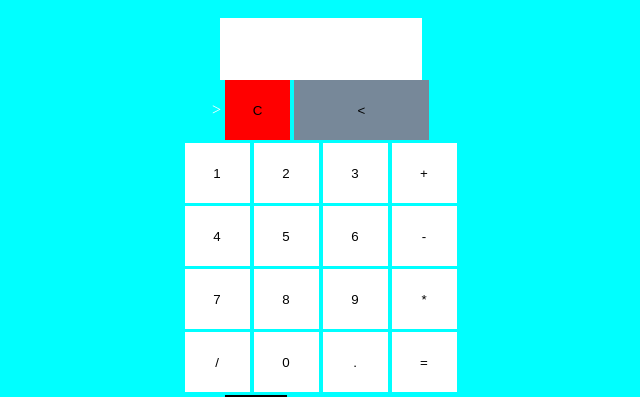
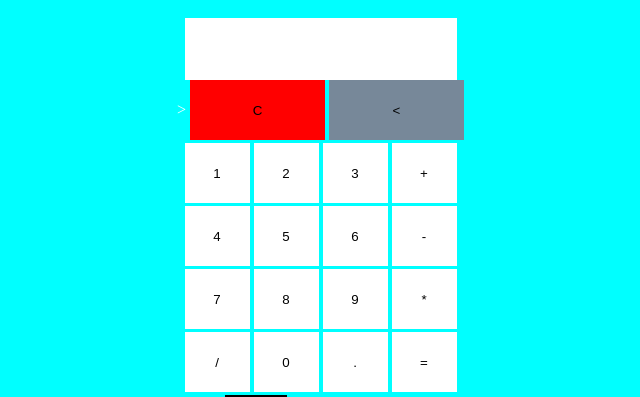
Before and after one commit to chinnuz99/calculator, a plain HTML site: page index.html in a window 1280 px wide. Shown: the part 140-537 px from the top of the page, without its empty margins (316-956 px from the left). Drawn offline with Linux system fonts and the light colour scheme.

Commit message:
Update style.css

```diff
--- a/style.css
+++ b/style.css
@@ -9,14 +9,14 @@
 }
 .result{
     background-color: white;
-    width: 110px;
+    width: 180px;
     height: 60px;
     border: none;
     padding-right: 90px;
 }
 .C{
     background-color: red;
-    width: 65px;
+    width: 135px;
     height: 60px;
     border: none;
 }
```
